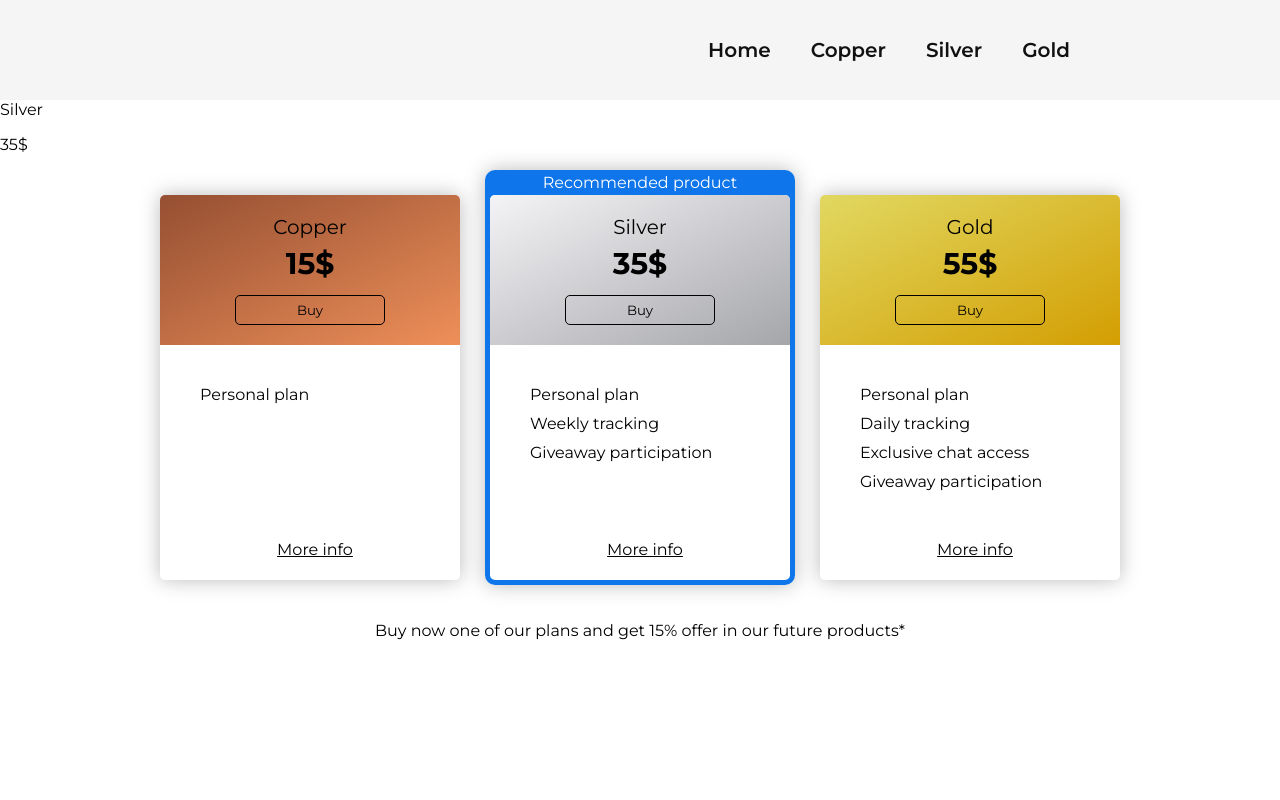
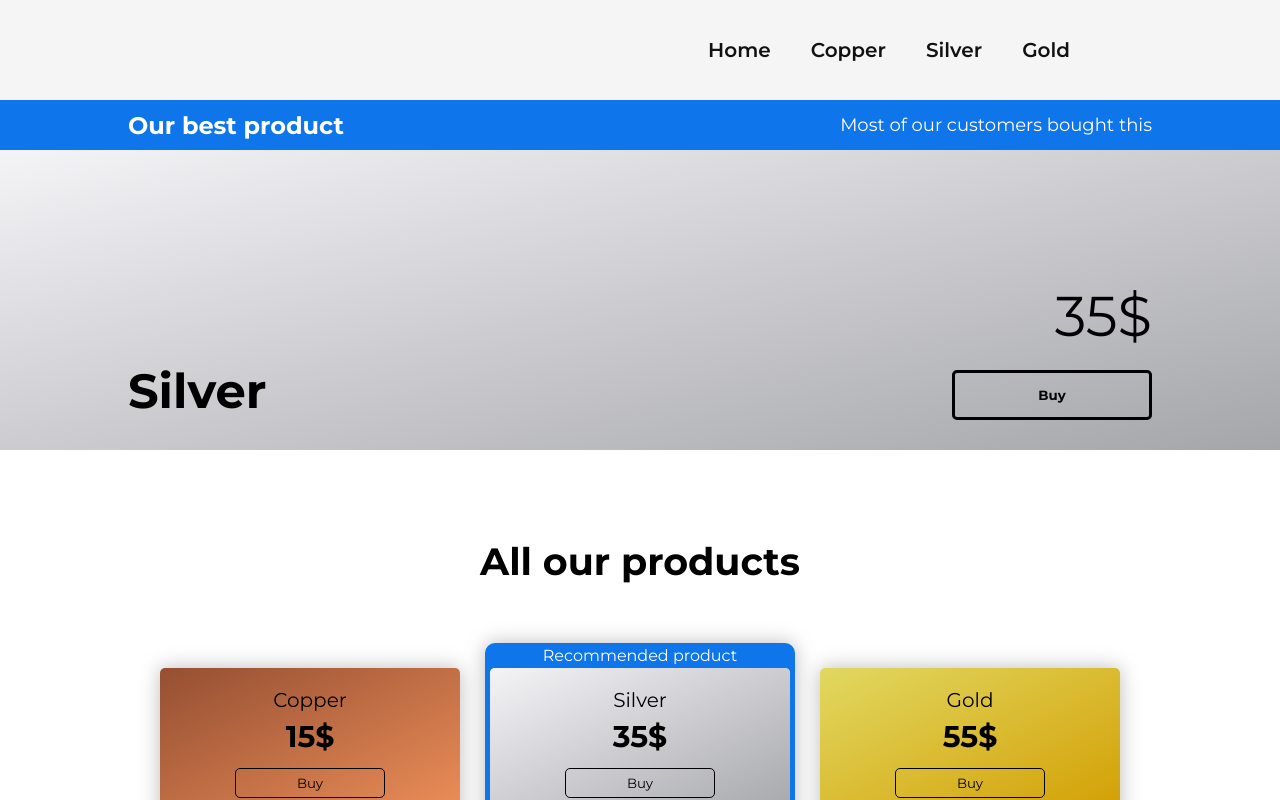
Before and after one commit to arestosora/amine, an Angular app in the folder src/apps/WebPage/: page / in a window 1280 px wide. Both pictures are taken after a click on the link "Silver". Shown: the top 800 px of the page. Built offline with nearby package versions, Linux system fonts and the light colour scheme.

Commit message:
Update silver component

```diff
--- a/src/apps/WebPage/src/app/components/silver/silver.component.css
+++ b/src/apps/WebPage/src/app/components/silver/silver.component.css
@@ -0,0 +1,86 @@
+section.ad {
+    background-color: #0f75eb;
+    height: 50px;
+    width: calc(80%);
+    position: relative;
+    top: 0px;
+    left: 0px;
+    right: 0px;
+    display: flex;
+    flex-direction: row;
+    align-items: center;
+    padding: 0 10%;
+    justify-content: space-between;
+}
+
+
+.ad > p {
+    color: #fff;
+    margin: 0;
+}
+
+.ad > p.title {
+    font-weight: bold;
+    font-size: 24px;
+}
+
+.ad > p.subtitle {
+    font-size: 18px;
+}
+
+.frontpage {
+    height: 300px;
+    position: relative;
+    background-color: #ee8f59;
+    background: linear-gradient(to bottom right, #f4f3f6, #a5a6aa);
+}
+
+.frontpage .title {
+    position: absolute;
+    left: 10%;
+    bottom: 10%;
+    font-size: 48px;
+    font-weight: bold;
+    margin: 0;
+}
+
+.frontpage .pricing {
+    position: absolute;
+    right: 10%;
+    bottom: calc(10% + 70px);
+    font-size: 56px;
+    margin: 0;
+}
+
+.frontpage button {
+    border-radius: 5px;
+    border: 3px solid #000;
+    background-color: transparent;
+    position: absolute;
+    bottom: 10%;
+    height: 50px;
+    width: 200px;
+    cursor: pointer;
+    right: 10%;
+    font-weight: bold;
+}
+
+.frontpage button:hover {
+    border: 3px solid #000;
+    background-color: #000;
+    color: #fff;
+}
+
+.more {
+    padding: 50px 0px;
+    display: flex;
+    flex-direction: column;
+    align-items: center;
+    justify-content: center;
+    gap: 20px
+}
+
+.more > p {
+    font-size: 38px;
+    font-weight: bold;
+}
--- a/src/apps/WebPage/src/app/components/silver/silver.component.html
+++ b/src/apps/WebPage/src/app/components/silver/silver.component.html
@@ -1,10 +1,16 @@
-<section class="Frontpage">
+<section class="ad">
+    <p class="title">Our best product</p>
+    <p class="subtitle">Most of our customers bought this</p>
+</section>
+<section class="frontpage">
     <p class="title">Silver</p>
     <p class="pricing">35$</p>
+    <button>Buy</button>
 </section>
 <section class="includes">
 
 </section>
 <section class="more">
+    <p>All our products</p>
     <app-productbox></app-productbox>
 </section>
```
